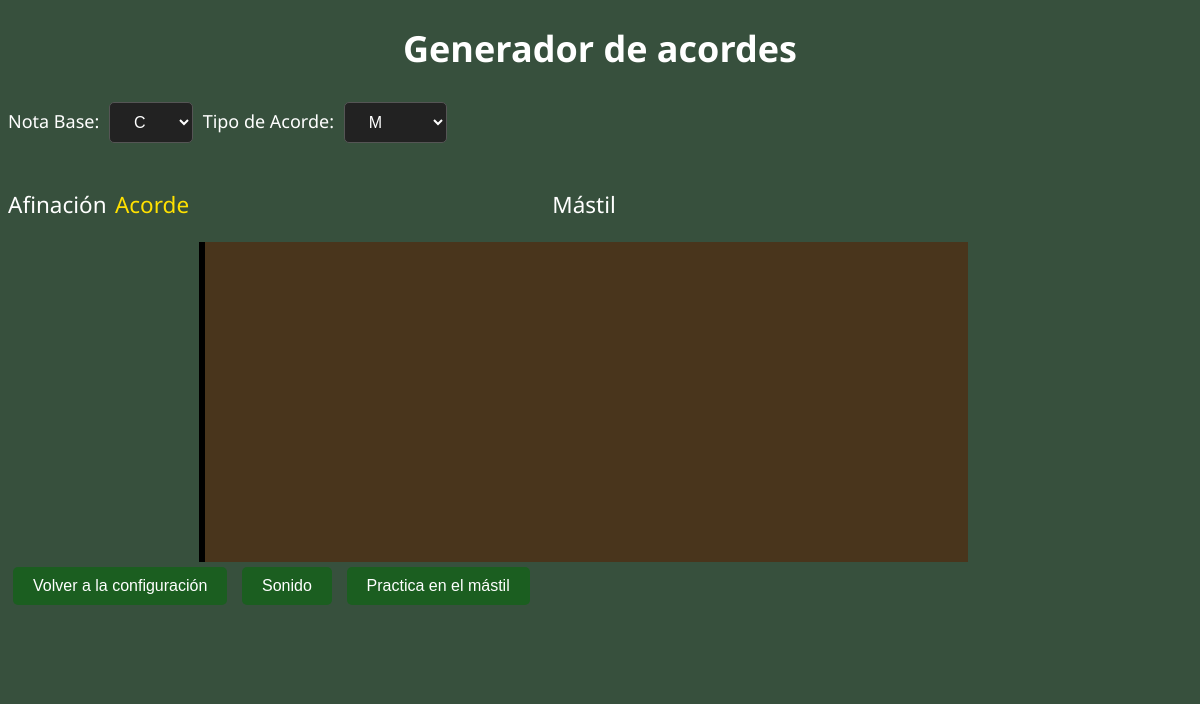
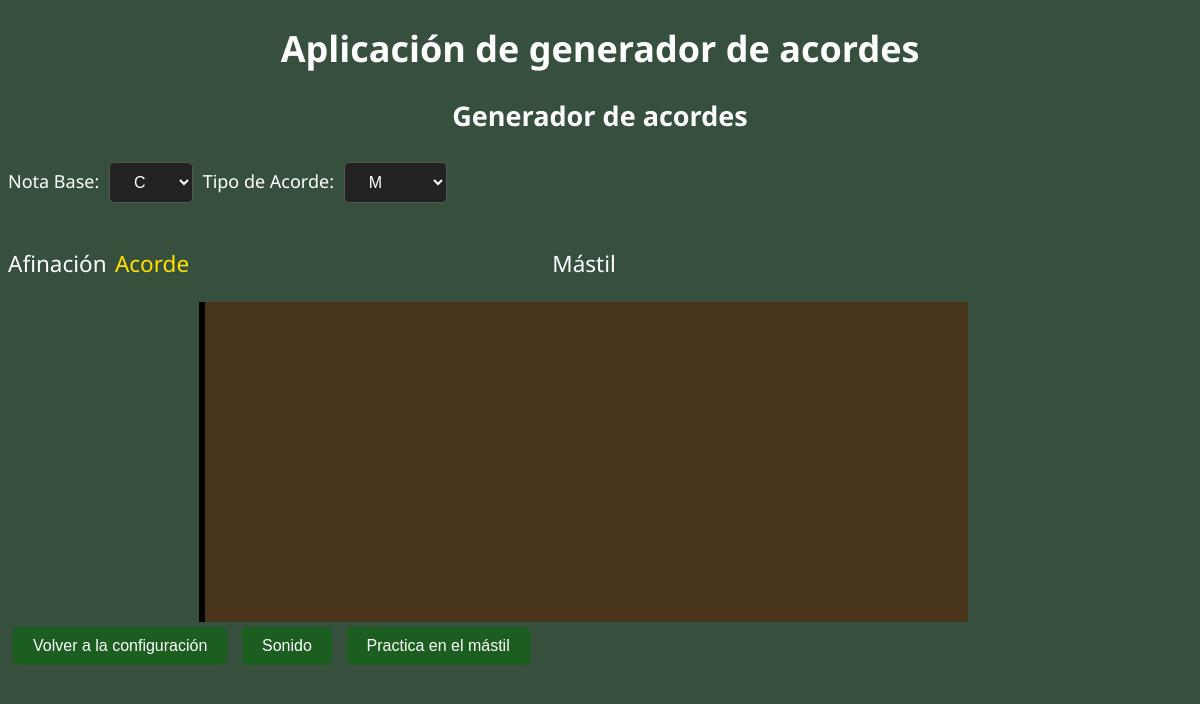
Before and after one commit to carlosgarriga12/guitarAppTFG, an Electron app: page config.html in a window 1200 px wide. Drawn offline with nearby package versions, Linux system fonts and the light colour scheme.

Commit message:
small fix

```diff
--- a/config.html
+++ b/config.html
@@ -13,8 +13,9 @@
 
 <body>
     <header>
-        <h1>Generador de acordes</h1>
+        <h1>Aplicación de generador de acordes</h1>
     </header>
+    <h2>Generador de acordes</h2>
     <p id="acordeForm">
         <label for="notaBase">Nota Base:</label>
         <select name="notaBase" id="notaBase">
```
